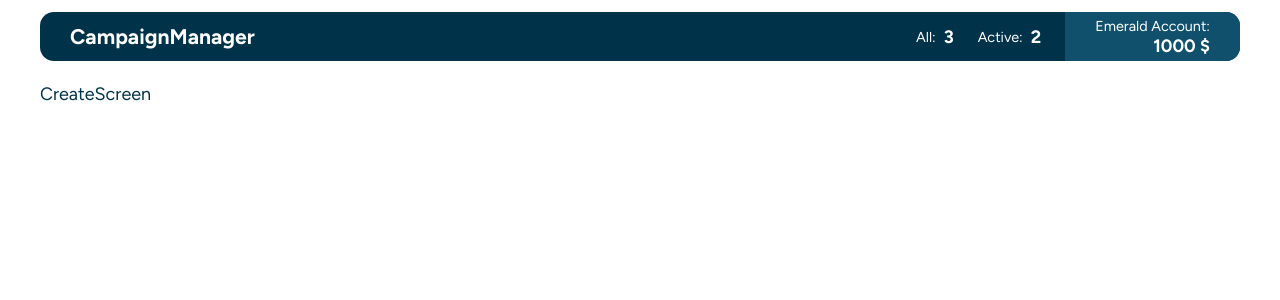
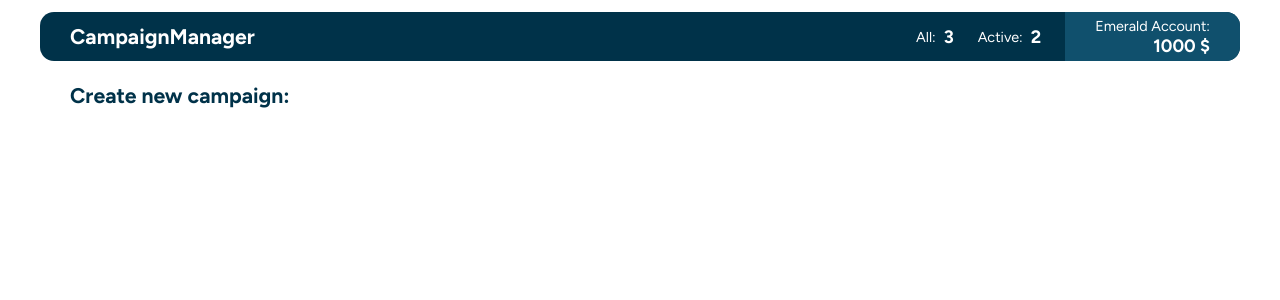
Before and after one commit to BarteXikora/campaign-manager, a React (Create React App) app: page /create in a window 1280 px wide. Shown: the top 300 px of the page. Built offline with nearby package versions, Linux system fonts and the light colour scheme; the HTML template or start-up script is replaced by a standard one.

Commit message:
Created the CreateForHeader coponent

```diff
--- /dev/null
+++ b/src/components/layout/createFormHeader/CreateFormHeader.style.tsx
@@ -0,0 +1,22 @@
+import styled from 'styled-components'
+
+const StyledCreateFormHeader = styled.header`
+    margin-bottom: ${({ theme }) => theme.spaces.medium};
+
+    h2 {
+        padding: 0 ${({ theme }) => theme.spaces.xBig};
+        font-size: ${({ theme }) => theme.fontSizes.title};
+        font-size: bold;
+        margin: 0;
+    }
+
+    @media (max-width: ${({ theme }) => theme.screenBreakpoints.tablet}) {
+        padding: ${({ theme }) => theme.spaces.medium};
+
+        h2 {
+            padding: 0;
+        }
+    }
+`
+
+export default StyledCreateFormHeader
--- /dev/null
+++ b/src/components/layout/createFormHeader/CreateFormHeader.tsx
@@ -0,0 +1,9 @@
+import StyledCreateFormHeader from './CreateFormHeader.style'
+
+const CreateFormHeader = () => {
+    return <StyledCreateFormHeader>
+        <h2>Create new campaign:</h2>
+    </StyledCreateFormHeader>
+}
+
+export default CreateFormHeader
--- a/src/components/screens/createScreen/CreateScreen.tsx
+++ b/src/components/screens/createScreen/CreateScreen.tsx
@@ -1,6 +1,10 @@
+import CreateFormHeader from '../../layout/createFormHeader/CreateFormHeader'
+
 const CreateScreen = () => {
     return (
-        <div>CreateScreen</div>
+        <>
+            <CreateFormHeader />
+        </>
     )
 }
 
```
